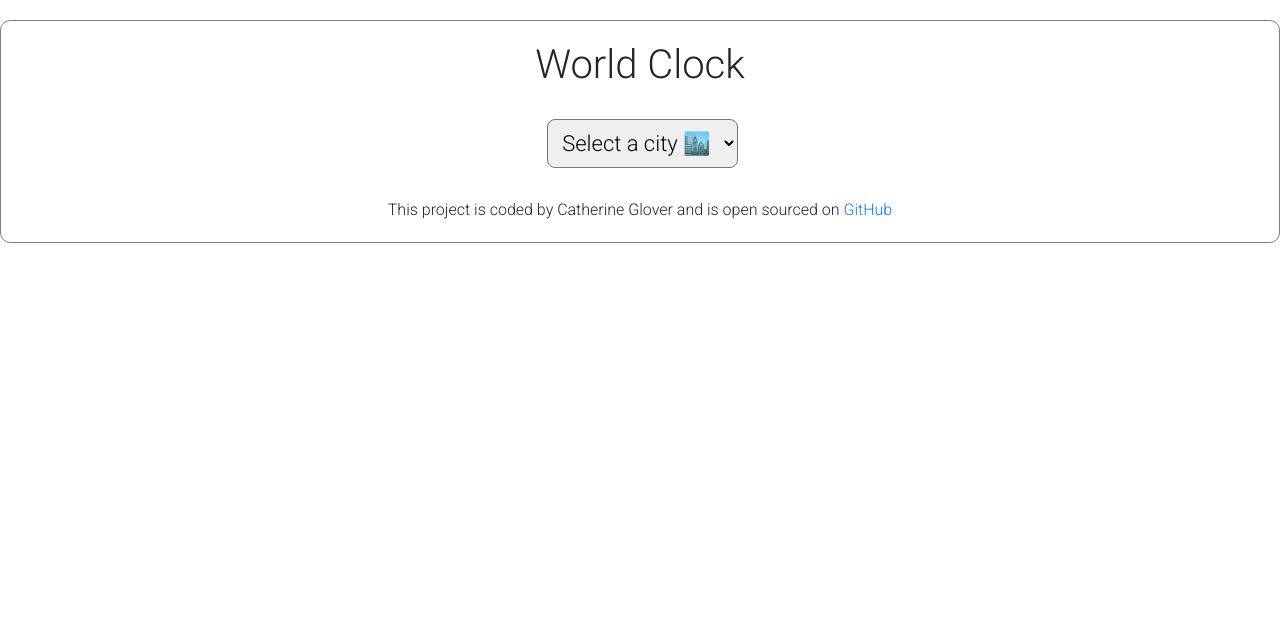
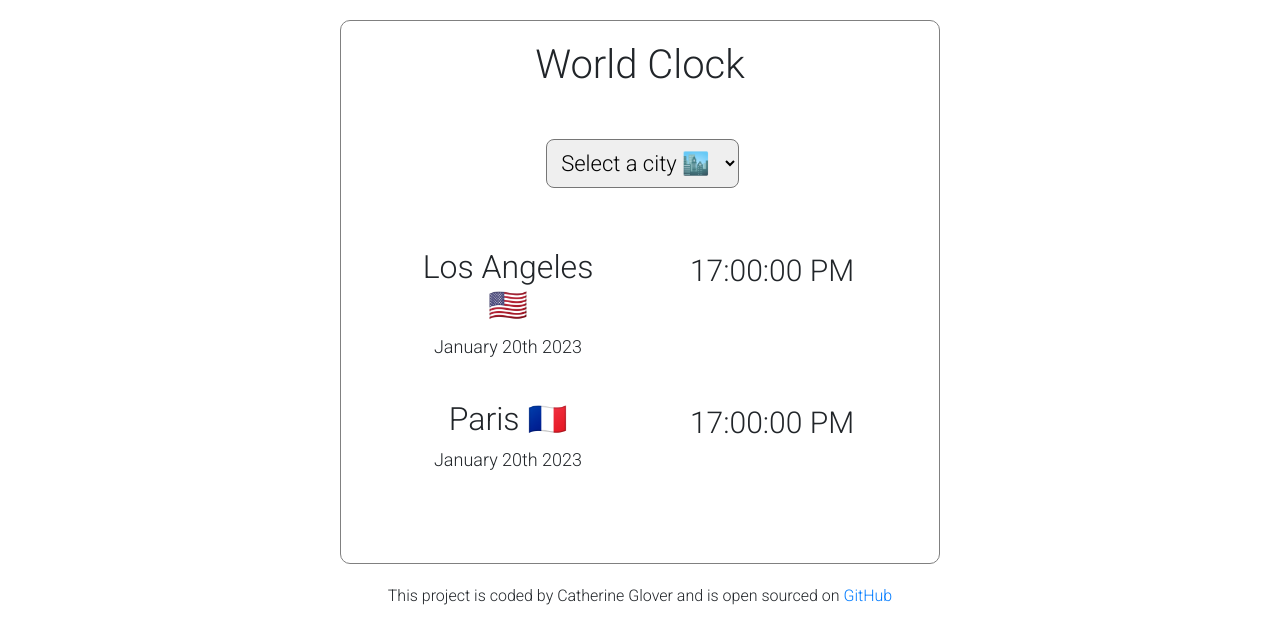
Before and after one commit to CathGlover/world-clocks-app, a plain HTML site: page index.html in a window 1280 px wide. Drawn offline with nearby package versions, Linux system fonts and the light colour scheme; a web font is replaced by a local one.

Commit message:
HTML for WorldClocls

```diff
--- a/index.html
+++ b/index.html
@@ -33,9 +33,31 @@
             <option name="cities" value="paris">Paris 🇫🇷</option>
             <option name="cities" value="sydney">Sydney 🇦🇺</option>
             <option name="cities" value="tokyo">Tokyo 🇯🇵</option>
+            <option name="cities" value="tokyo">Los Angeles 🇺🇸</option>
           </select>
+        </form>
+          <div class="city">
+            <div class = "row">
+              <div class = "col">
+              <h2>Los Angeles 🇺🇸</h2>
+            <div class="date">January 20th 2023</div>
              </div>
-      </form>
+              <div class = "col">
+            <div class="time">17:00:00 PM</div>
+            </div>
+            </div>
+            </div>
+             <div class = "row">
+              <div class = "col">
+              <h2>Paris 🇫🇷</h2>
+            <div class="date">January 20th 2023</div>
+             </div>
+              <div class = "col">
+            <div class="time">17:00:00 PM</div>
+            </div>
+          </div>
+        </div>
+        </div>
       <footer>
         This project is coded by Catherine Glover and is open sourced on
         <a href="https://github.com/CathGlover/world-clocks-app" target="_blank"
--- a/styles/style.css
+++ b/styles/style.css
@@ -1,5 +1,10 @@
 body {
   font-family: Roboto;
+}
+
+h1,
+footer,
+#time-zone {
   text-align: center;
 }
 
@@ -7,6 +12,7 @@ body {
   border: 1px solid;
   padding: 20px;
   margin: 20px auto;
+  max-width: 600px;
   border-radius: 10px;
   border-color: grey;
 }
@@ -16,6 +22,15 @@ select {
   padding: 10px;
   font-size: 22px;
   border-radius: 8px;
-  margin: 10px;
+  margin: 20px 20px 40px 20px;
   font-family: Roboto;
 }
+
+.col {
+  margin: 20px;
+  font-size: 18px;
+}
+
+.time {
+  font-size: 30px;
+}
```
Lines whose indentation alone changed are shown as unchanged.
